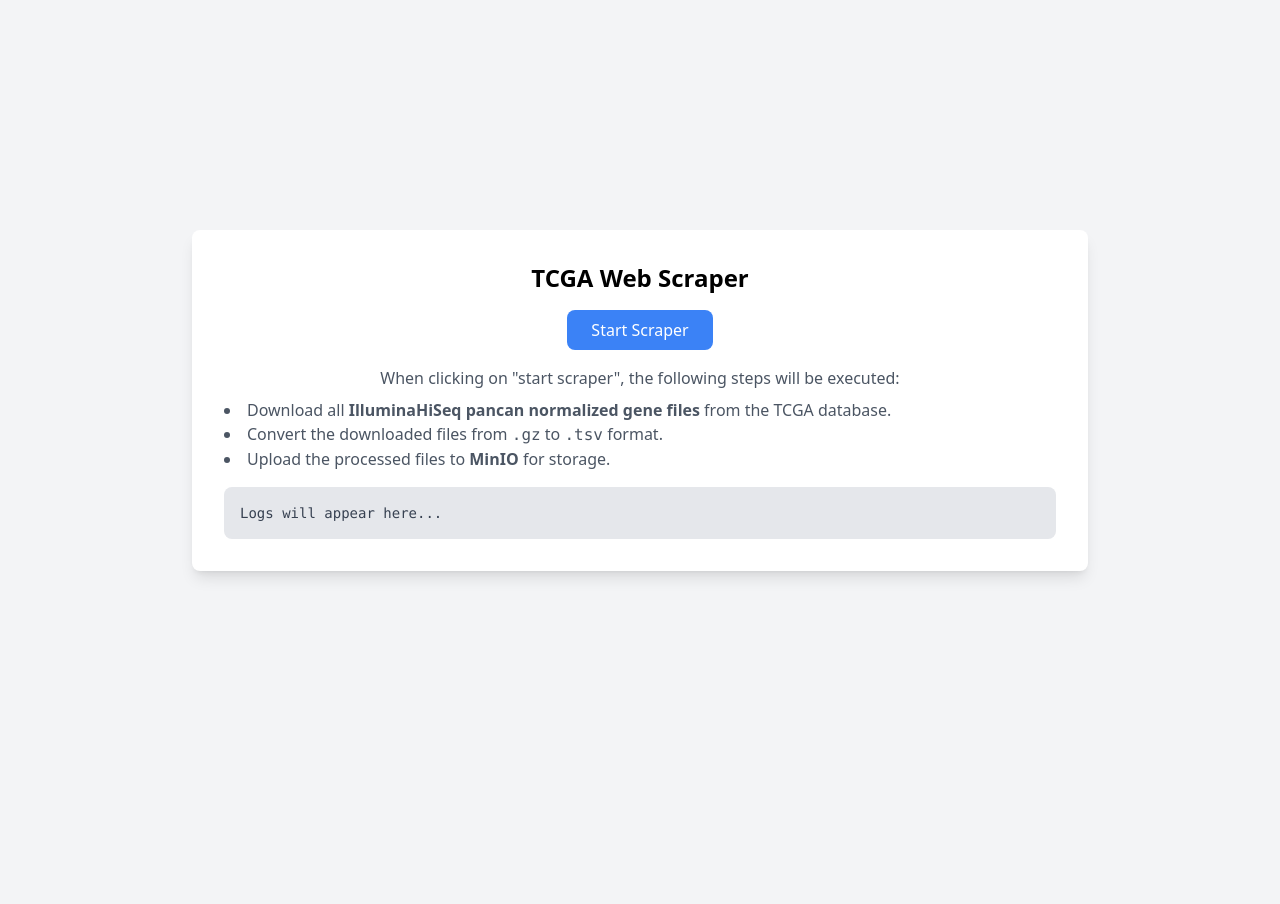
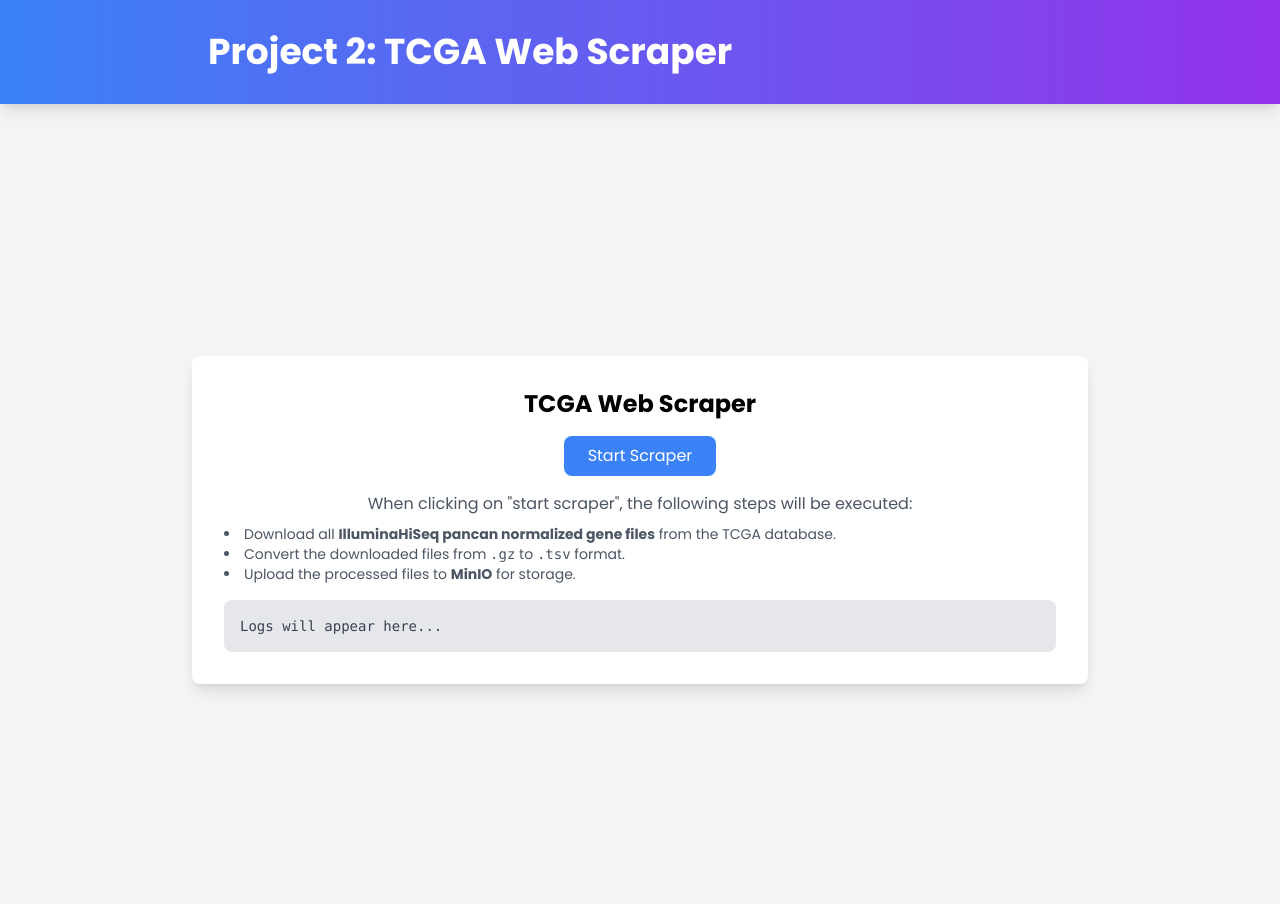
Before and after one commit to lennolemmenss/Project2, a Python web app: template templates/index.html in a window 1280 px wide. Before the commit the page ends 578 px from the top, so only its background shows below. Run offline with Jinja, Linux system fonts and the light colour scheme; the template is opened without the code that fills it, so the values that code supplies are empty; some libraries are stand-ins or nearby versions.

Commit message:
Webscraping + Logging

```diff
--- a/templates/index.html
+++ b/templates/index.html
@@ -6,29 +6,53 @@
     <title>Web Scraper</title>
     <!-- Add Tailwind CSS via CDN -->
     <script src="https://cdn.tailwindcss.com"></script>
+    <!-- Add Google Fonts: Poppins -->
+    <link href="https://fonts.googleapis.com/css2?family=Poppins:wght@400;600;700&display=swap" rel="stylesheet">
+    <!-- Custom Tailwind Configuration for Poppins -->
+    <script>
+        tailwind.config = {
+            theme: {
+                extend: {
+                    fontFamily: {
+                        poppins: ['Poppins', 'sans-serif'],
+                    },
+                },
+            },
+        };
+    </script>
 </head>
-<body class="bg-gray-100 flex items-center justify-center h-screen">
-    <div class="bg-white p-8 rounded-lg shadow-lg text-center w-full max-w-4xl">
-        <h1 class="text-2xl font-bold mb-4">TCGA Web Scraper</h1>
+<body class="bg-gray-100">
+    <!-- Fancy Banner -->
+    <div class="bg-gradient-to-r from-blue-500 to-purple-600 py-8 shadow-lg">
+        <div class="max-w-4xl mx-auto px-4">
+            <h1 class="text-4xl font-bold text-white font-poppins">Project 2: TCGA Web Scraper</h1>
+        </div>
+    </div>
+
+    <!-- Main Content -->
+    <div class="flex items-center justify-center min-h-screen">
+        <div class="bg-white p-8 rounded-lg shadow-lg text-center w-full max-w-4xl mt-8">
+            <h2 class="text-2xl font-bold mb-4 font-poppins">TCGA Web Scraper</h2>
             <button
                 id="start-scraper"
-            class="bg-blue-500 text-white px-6 py-2 rounded-lg hover:bg-blue-600 transition duration-300"
+                class="bg-blue-500 text-white px-6 py-2 rounded-lg hover:bg-blue-600 transition duration-300 font-poppins"
             >
                 Start Scraper
             </button>
             <!-- Description -->
-        <p class="mt-4 text-gray-600">
+            <p class="mt-4 text-gray-600 font-poppins">
                 When clicking on "start scraper", the following steps will be executed:
                 <br>
-            <ul class="list-disc list-inside text-left mt-2 text-gray-600">
+                <ul class="list-disc list-inside text-left mt-2 text-gray-600 font-poppins text-sm">
                     <li>Download all <strong>IlluminaHiSeq pancan normalized gene files</strong> from the TCGA database.</li>
                     <li>Convert the downloaded files from <code>.gz</code> to <code>.tsv</code> format.</li>
                     <li>Upload the processed files to <strong>MinIO</strong> for storage.</li>
                 </ul>
             </p>
-        <p id="message" class="mt-4 text-gray-600"></p>
+            <p id="message" class="mt-4 text-gray-600 font-poppins"></p>
             <div id="logs" class="mt-4 text-left bg-gray-200 p-4 rounded-lg max-h-96 overflow-y-auto font-mono">
                 <pre class="text-sm text-gray-700">Logs will appear here...</pre>
+            </div>
         </div>
     </div>
 
```
Lines whose indentation alone changed are shown as unchanged.
